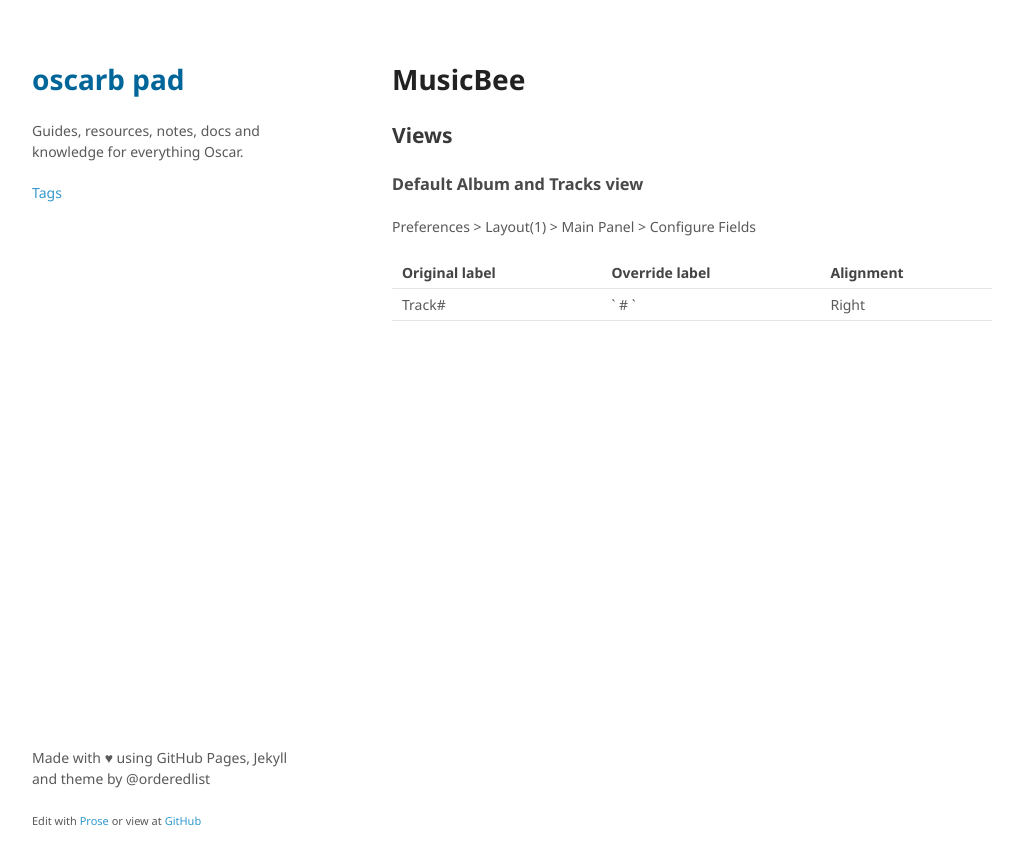
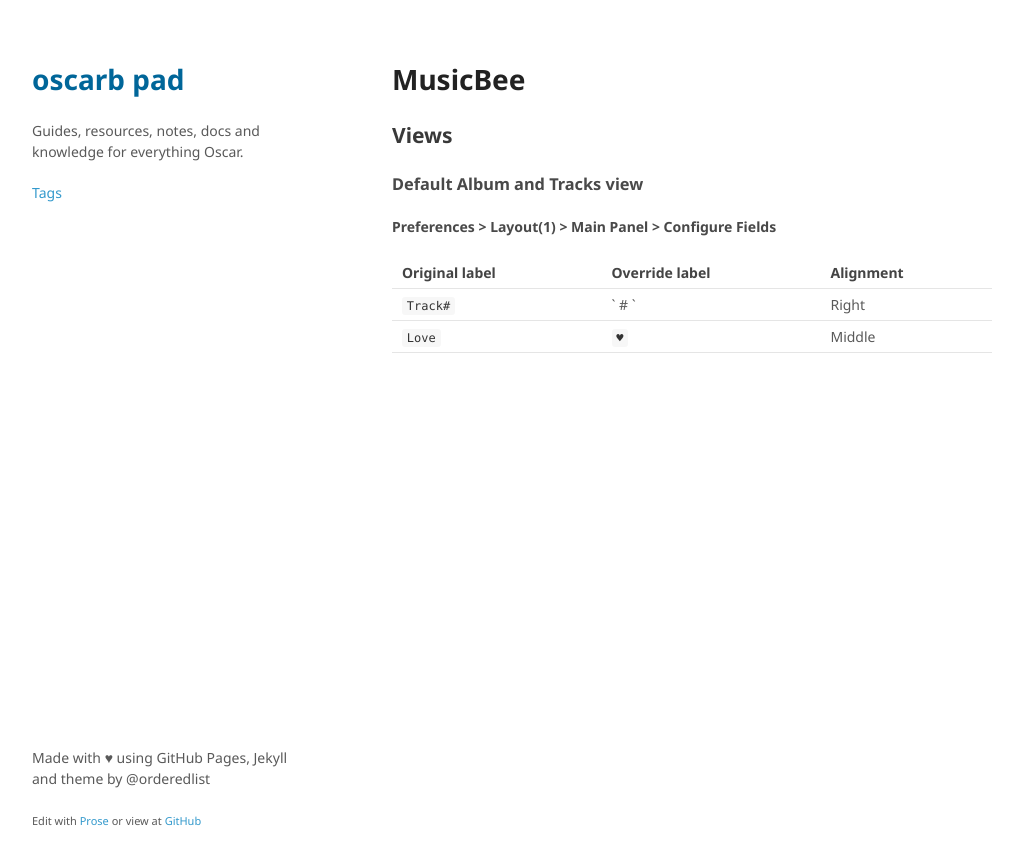
Before and after one commit to oscarb/pad, a Jekyll site: the page built from _docs/musicbee.md, in a window 1280 px wide. Shown: the top 865 px of the page, without its empty margins (128-1151 px from the left). Built offline with Jekyll 4.4.1, drawn with Linux system fonts in a browser that asks for light colours.

Commit message:
Updated musicbee.md

```diff
--- a/_docs/musicbee.md
+++ b/_docs/musicbee.md
@@ -11,8 +11,9 @@ published: true
 
 ### Default Album and Tracks view
 
-Preferences > Layout(1) > Main Panel > Configure Fields
+#### Preferences > Layout(1) > Main Panel > Configure Fields
 
 Original label | Override label | Alignment
 ---------------|----------------|----------
-Track# | ` \# ` | Right
+`Track#`       | ` \# `         | Right
+`Love`         | `♥`            | Middle
```
